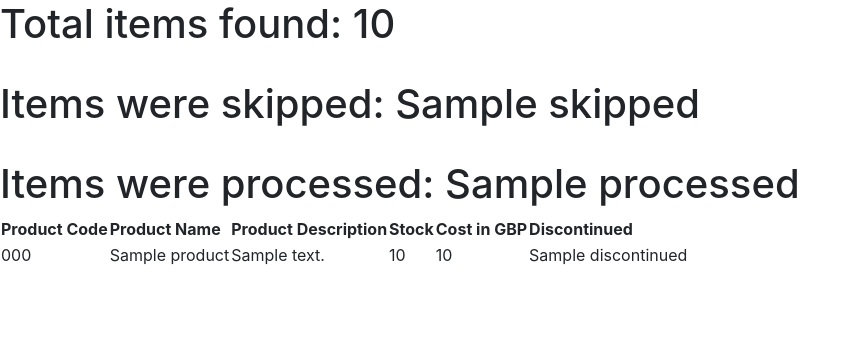
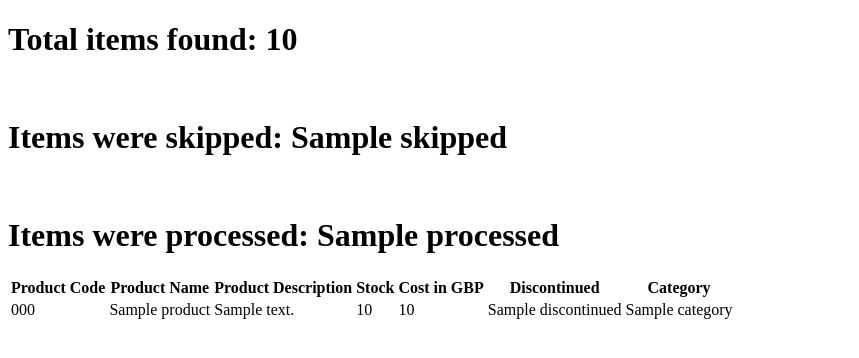
Before and after one commit to andyNosenko/csvimport, a Symfony app: template templates/csv/report.html.twig in a window 1280 px wide. Shown: the top 358 px of the page, without its empty margins (0-859 px from the left). Run offline with Twig, Linux system fonts and the light colour scheme; the template is opened without the code that fills it: most values are stand-ins (such as "Sample title", 1, 10 or a date in 2020); some libraries are stand-ins or nearby versions.

Commit message:
Refactoring

```diff
--- a/assets/css/app.css
+++ b/assets/css/app.css
@@ -1,7 +1,3 @@
-body {
-    background-color: lightgray;
-}
-
 table, th, td {
     border-collapse: collapse;
     border: 1px solid black;
--- a/assets/js/app.js
+++ b/assets/js/app.js
@@ -11,3 +11,5 @@ import '../css/app.css';
 // Need jQuery? Install it with "yarn add jquery", then uncomment to import it.
 //  import $ from 'jquery';
 import 'jquery/src/jquery'
+import 'bootstrap/dist/js/bootstrap.min'
+import 'bootstrap/dist/css/bootstrap.min.css'
--- a/composer.json
+++ b/composer.json
@@ -34,7 +34,8 @@
         "symfony/validator": "4.4.*",
         "symfony/web-link": "4.4.*",
         "symfony/webpack-encore-bundle": "^1.7",
-        "symfony/yaml": "4.4.*"
+        "symfony/yaml": "4.4.*",
+        "twbs/bootstrap": "^4.4"
     },
     "require-dev": {
         "doctrine/doctrine-fixtures-bundle": "^3.3",
--- a/package.json
+++ b/package.json
@@ -3,6 +3,7 @@
         "@symfony/webpack-encore": "^0.28.2",
         "core-js": "^3.0.0",
         "jquery": "^3.4.1",
+        "popper.js": "^1.16.1",
         "regenerator-runtime": "^0.13.2",
         "webpack-notifier": "^1.6.0"
     },
@@ -13,5 +14,9 @@
         "dev": "encore dev",
         "watch": "encore dev --watch",
         "build": "encore production --progress"
+    },
+    "dependencies": {
+        "bootstrap": "^4.4.1",
+        "dev": "^0.1.3"
     }
 }
--- a/src/Service/CSVFileValidator.php
+++ b/src/Service/CSVFileValidator.php
@@ -14,7 +14,7 @@ class CSVFileValidator
     /**
      * @var array
      */
-    private $validFieldsRule = [
+    private $validColumnsRule = [
         'Product Code',
         'Product Name',
         'Product Description',
@@ -61,7 +61,7 @@ class CSVFileValidator
      */
     public function validateColumns(Array $columns)
     {
-        if ($columns != $this->validFieldsRule) {
+        if ($columns != $this->validColumnsRule) {
             array_push($this->errorMessages, "Columns are not valid!");
         }
         return empty($this->errorMessages);
--- a/templates/base.html.twig
+++ b/templates/base.html.twig
@@ -5,15 +5,12 @@
         <title>{% block title %}Welcome!{% endblock %}</title>
         {% block stylesheets %}
             {{ encore_entry_link_tags('app') }}
-            <link rel="stylesheet" href="https://maxcdn.bootstrapcdn.com/bootstrap/4.3.1/css/bootstrap.min.css">
         {% endblock %}
     </head>
     <body>
         {% block body %}{% endblock %}
         {% block javascripts %}
             {{ encore_entry_script_tags('app') }}
-            <script src="https://ajax.googleapis.com/ajax/libs/jquery/3.4.0/jquery.min.js"></script>
-            <script src="https://maxcdn.bootstrapcdn.com/bootstrap/4.3.1/js/bootstrap.min.js"></script>
         {% endblock %}
     </body>
 </html>
--- a/templates/csv/index.html.twig
+++ b/templates/csv/index.html.twig
@@ -39,6 +39,7 @@
                 <th>Stock</th>
                 <th>Cost in GBP</th>
                 <th>Discontinued</th>
+                <th>Category</th>
             </tr>
             {% for product in productsView %}
                 <tr>
@@ -48,6 +49,7 @@
                     <td>{{ product.stock }}</td>
                     <td>{{ product.cost }}</td>
                     <td>{{ product.discontinued }}</td>
+                    <td>{{ product.category.name }}</td>
                 </tr>
             {% endfor %}
         </table>
--- a/templates/csv/report.html.twig
+++ b/templates/csv/report.html.twig
@@ -1,6 +1,7 @@
 {% extends "base.html.twig" %}
 {% block title %}Report{% endblock %}
 {% block body %}
+    {{ encore_entry_script_tags('app') }}
     {% for message in app.flashes('notice') %}
         <div class="alert alert-notice">
             {{ message }}
@@ -29,6 +30,7 @@
                 <th>Stock</th>
                 <th>Cost in GBP</th>
                 <th>Discontinued</th>
+                <th>Category</th>
             </tr>
             {% for product in products %}
                 <tr>
@@ -38,6 +40,7 @@
                     <td>{{ product.stock }}</td>
                     <td>{{ product.cost }}</td>
                     <td>{{ product.discontinued }}</td>
+                    <td>{{ product.category.name }}</td>
                 </tr>
             {% endfor %}
         </table>
--- a/templates/csv/view.html.twig
+++ b/templates/csv/view.html.twig
@@ -13,6 +13,7 @@
                 <th>Stock</th>
                 <th>Cost in GBP</th>
                 <th>Discontinued</th>
+                <th>Category</th>
             </tr>
             {% for product in products %}
                 <tr>
@@ -22,6 +23,7 @@
                     <td>{{ product.stock }}</td>
                     <td>{{ product.cost }}</td>
                     <td>{{ product.discontinued }}</td>
+                    <td>{{ product.category.name }}</td>
                 </tr>
             {% endfor %}
         </table>
```
Also changed, not shown: src/Service/CSVImportWorker.php (+0 -11 lines), 3 other files.
